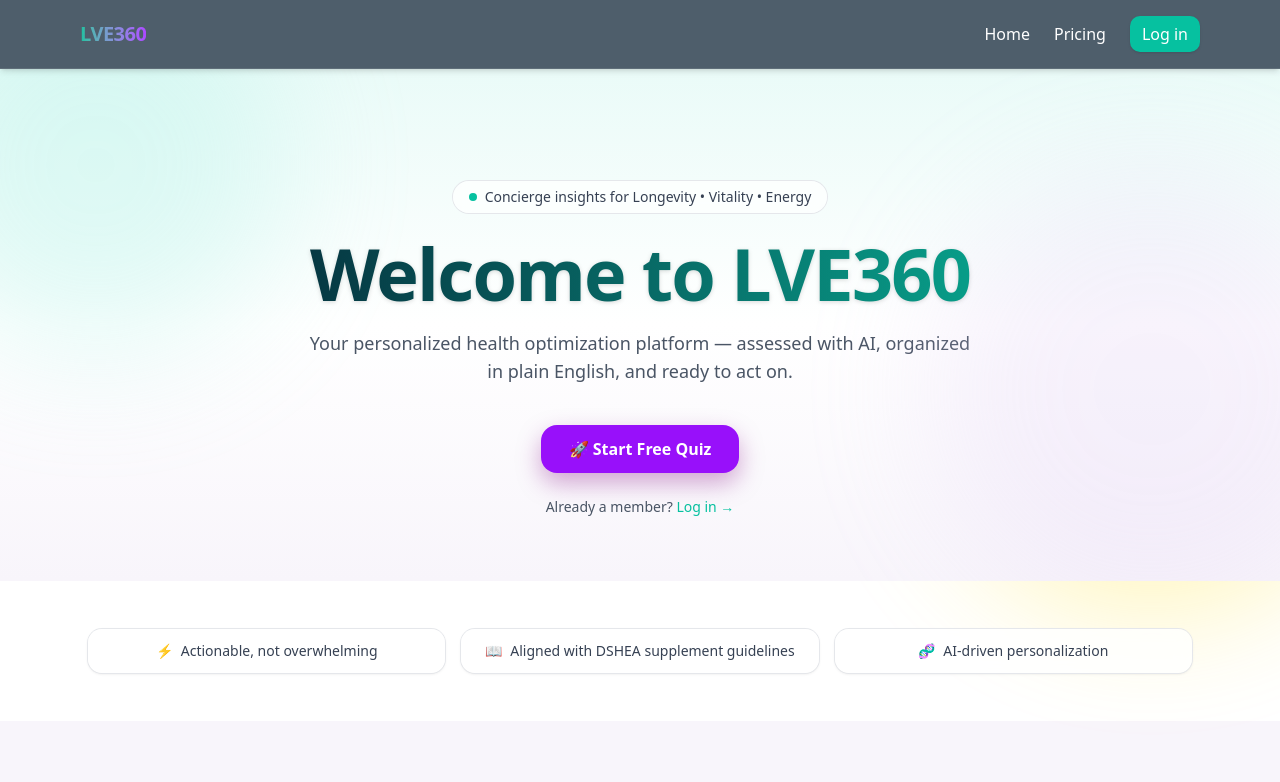
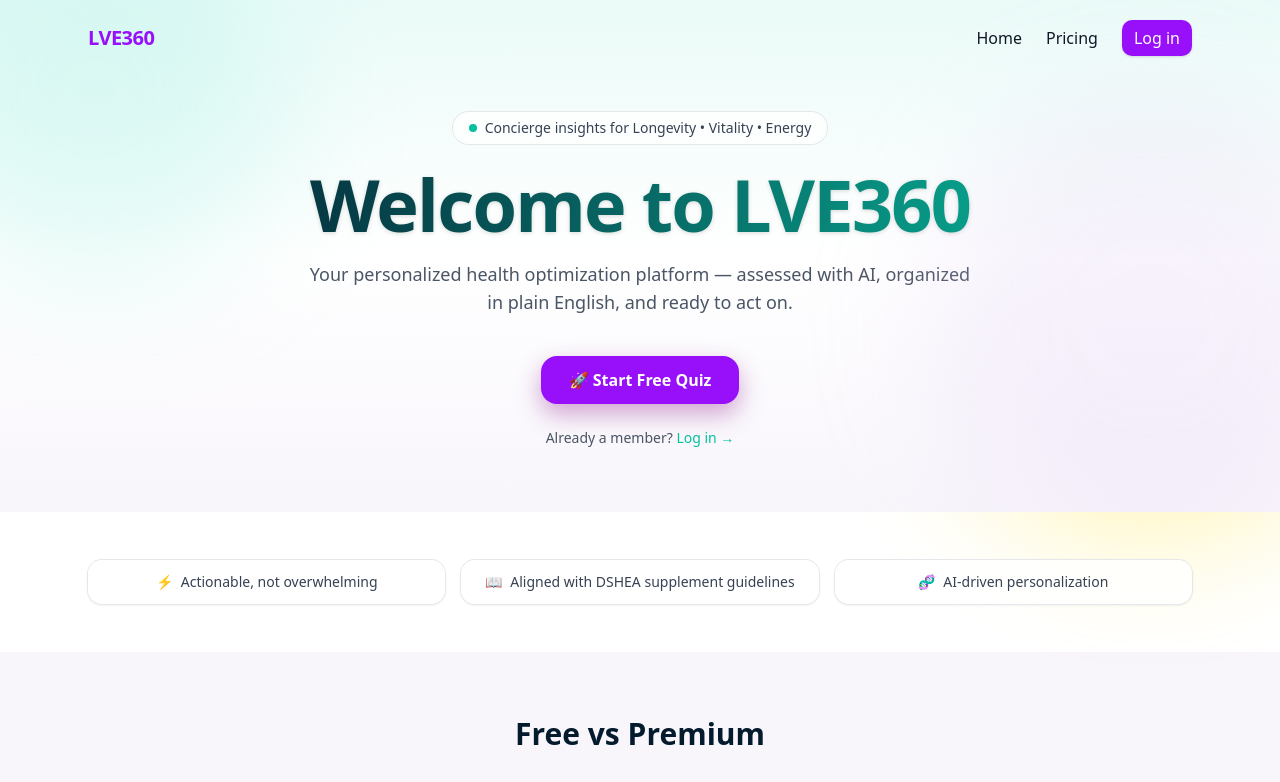
Before and after one commit to LGomes360/lve360-app, a Next.js app: page / in a window 1280 px wide. Shown: the top 782 px of the page. Built offline with nearby package versions, Linux system fonts and the light colour scheme.

Commit message:
Update layout.js

```diff
--- a/app/layout.js
+++ b/app/layout.js
@@ -10,13 +10,13 @@ export default function RootLayout({ children }) {
   return (
     <html lang="en">
       <body className="min-h-screen flex flex-col bg-white text-gray-900">
-        {/* Sticky header with softened background */}
-        <header className="sticky top-0 z-40 bg-[#041B2D]/90 backdrop-blur supports-[backdrop-filter]:bg-[#041B2D]/70 text-white shadow-md border-b border-white/10">
-          <nav className="max-w-6xl mx-auto flex items-center justify-between py-4 px-4">
-            {/* Logo / Brand */}
+        {/* Minimal header - transparent, floating */}
+        <header className="absolute top-0 left-0 w-full z-40">
+          <nav className="max-w-6xl mx-auto flex items-center justify-between py-5 px-6">
+            {/* Logo */}
             <Link
               href="/"
-              className="font-extrabold text-xl tracking-tight bg-gradient-to-r from-[#06C1A0] to-purple-500 bg-clip-text text-transparent"
+              className="font-extrabold text-xl tracking-tight text-purple-600"
             >
               LVE360
             </Link>
@@ -25,19 +25,19 @@ export default function RootLayout({ children }) {
             <div className="space-x-6 text-sm sm:text-base flex items-center">
               <Link
                 href="/"
-                className="hover:text-[#06C1A0] transition-colors focus-visible:outline-none focus-visible:ring-2 focus-visible:ring-purple-400 rounded"
+                className="hover:text-purple-600 transition-colors"
               >
                 Home
               </Link>
               <Link
                 href="/pricing"
-                className="hover:text-purple-400 transition-colors focus-visible:outline-none focus-visible:ring-2 focus-visible:ring-teal-400 rounded"
+                className="hover:text-purple-600 transition-colors"
               >
                 Pricing
               </Link>
               <Link
                 href="/login"
-                className="bg-[#06C1A0] px-3 py-1.5 rounded-lg font-medium text-white hover:bg-[#049e84] transition-colors shadow-sm"
+                className="bg-purple-600 px-3 py-1.5 rounded-lg font-medium text-white hover:bg-purple-700 transition-colors shadow-sm"
               >
                 Log in
               </Link>
@@ -53,26 +53,17 @@ export default function RootLayout({ children }) {
           <div className="max-w-6xl mx-auto flex flex-col sm:flex-row items-center justify-between gap-3 py-6 px-4 text-sm">
             <p>
               © {new Date().getFullYear()}{" "}
-              <span className="font-semibold text-[#041B2D]">LVE360</span>. All
+              <span className="font-semibold text-purple-600">LVE360</span>. All
               rights reserved.
             </p>
             <div className="space-x-4">
-              <Link
-                href="/terms"
-                className="hover:text-[#06C1A0] transition-colors"
-              >
+              <Link href="/terms" className="hover:text-purple-600 transition-colors">
                 Terms
               </Link>
-              <Link
-                href="/privacy"
-                className="hover:text-purple-500 transition-colors"
-              >
+              <Link href="/privacy" className="hover:text-purple-600 transition-colors">
                 Privacy
               </Link>
-              <Link
-                href="/contact"
-                className="hover:text-[#06C1A0] transition-colors"
-              >
+              <Link href="/contact" className="hover:text-purple-600 transition-colors">
                 Contact
               </Link>
             </div>
```
